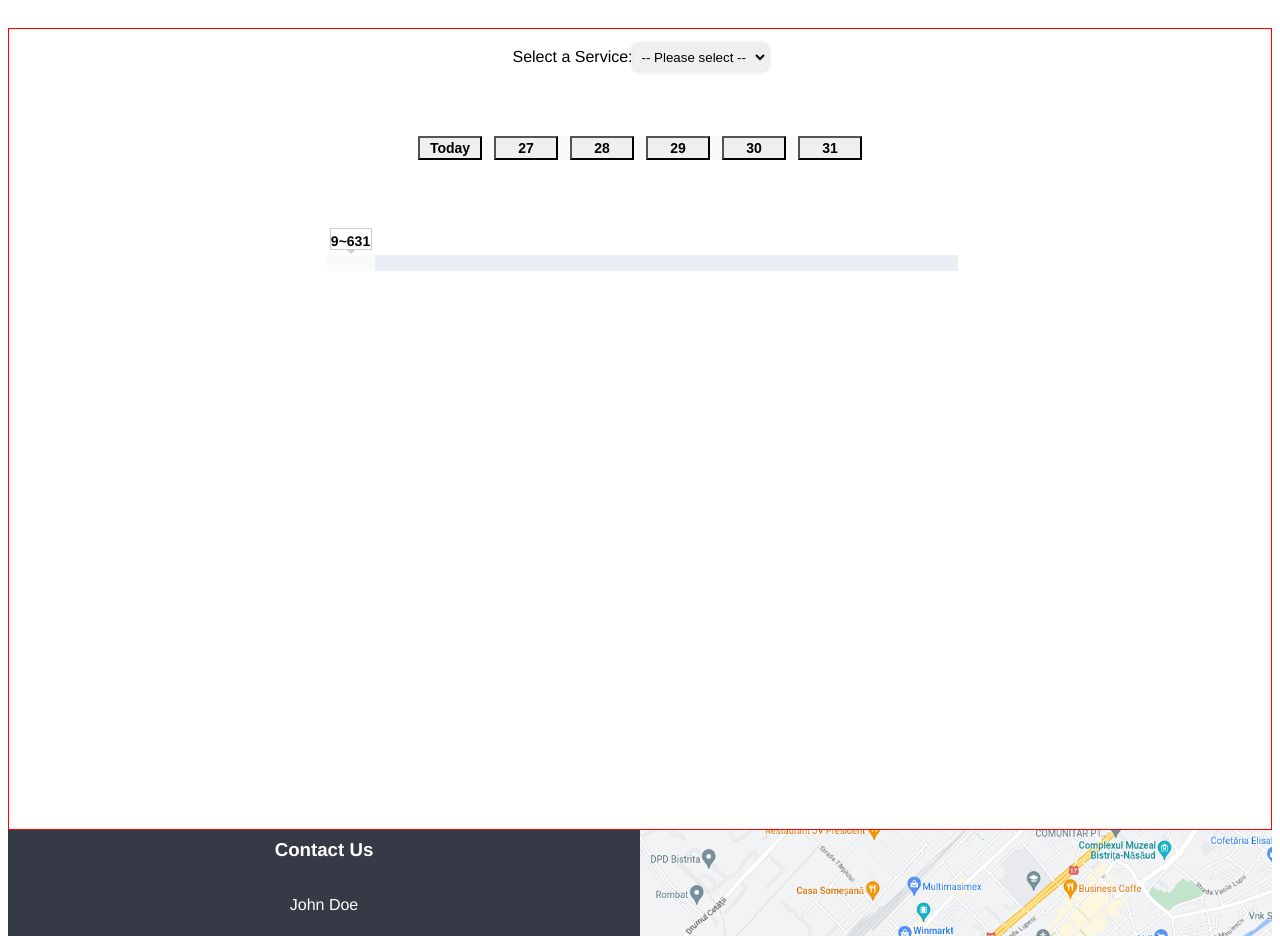
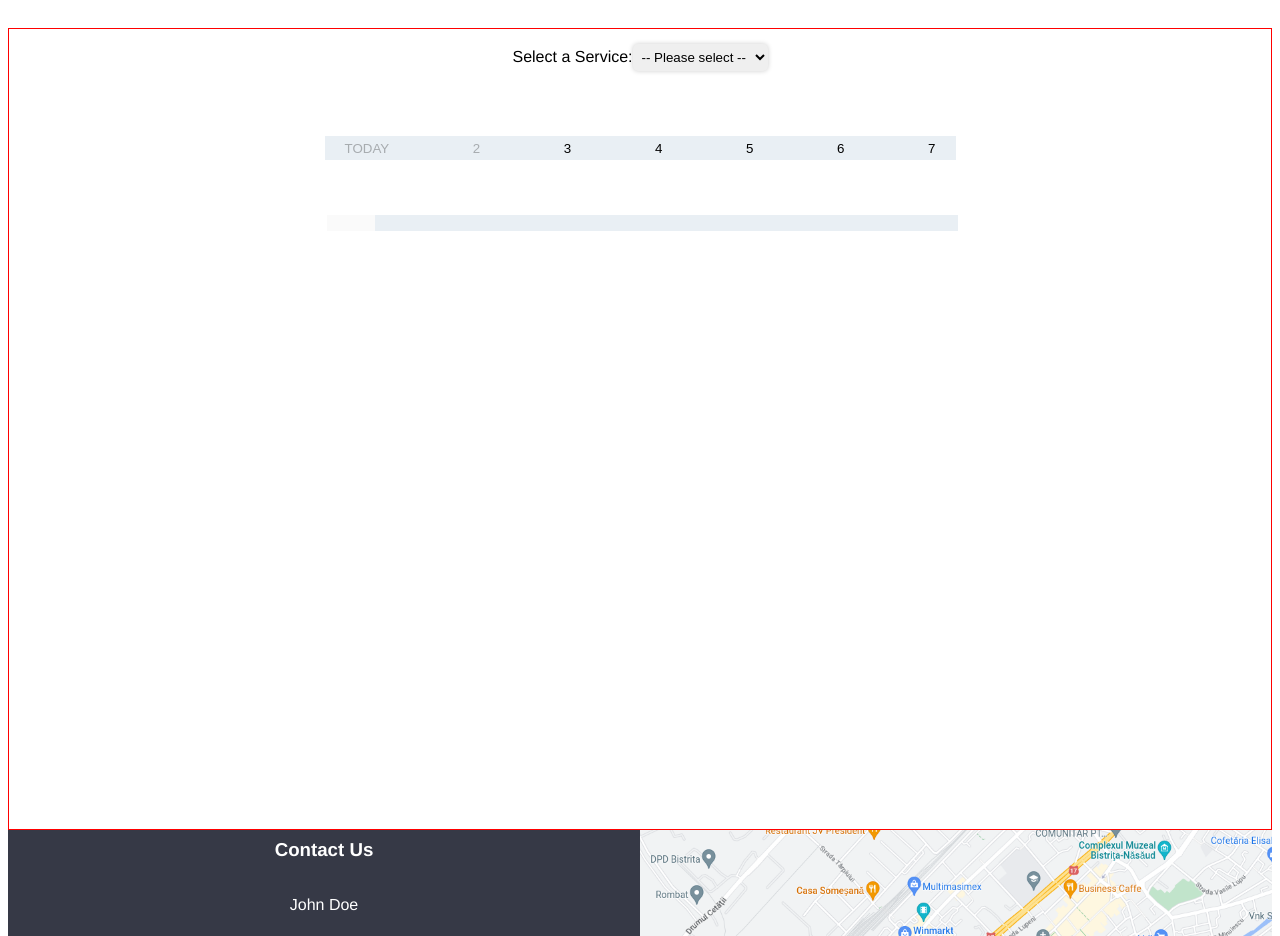
Before and after one commit to vio-m/Garage, a React (Vite) app: page / in a window 1280 px wide. Shown: the part 1240-2176 px from the top of the page. Built offline with nearby package versions, Linux system fonts and the light colour scheme.

Commit message:
updated day select on booking component

```diff
--- a/src/components/booking.jsx
+++ b/src/components/booking.jsx
@@ -48,35 +48,72 @@ const Button = styled.button`
     `;
 
 const CalendarWrapper = styled.div`
+    width: 50%;
     margin-top: 50px;
-    padding: 0rem;
-    border-radius: 0.5rem;
-    background-color: #f9fafb;
+    background-color: #E9EFF4;
+    `;
+const StyledDays = styled.div`
+    height: 1.5rem;
+    outline: none;
     display: flex;
-    flex-wrap: wrap;
-    gap: 0.75rem;
-    `;
+    justify-content: space-between;
+    overflow-x: scroll;
+    scrollbar-width: none;
+    -ms-overflow-style: none;
+    &::-webkit-scrollbar {
+      display: none;
+    }
+    button {
+        background-color: transparent;
+        border-radius: 0%;
+        border: none;
+        padding: 0px 20px;
+    }
+    button:hover {
+        cursor: pointer;
+    }
+    .selected {
+        background-color: #9c9c9c;
+        color: white;
+    }
 
-const CalendarButton = styled.button`
-    width: 4rem;
-    height: 1.5rem;
-    border-radius: 0%;
-    font-weight: bold;
-    font-size: 0.875rem;
-    outline: none;
-    `;
+    /* Make the component draggable in webkit-based browsers */
+    &::-webkit-scrollbar-thumb {
+      background-color: #c9c9c9;
+      border-radius: 50px;
+    }
+
+    &:active::-webkit-scrollbar-thumb {
+      background-color: #9c9c9c;
+    }
+
+    /* Make the component draggable in Firefox */
+    scroll-behavior: smooth;
+    scrollbar-color: #c9c9c9 transparent;
+    scrollbar-width: thin;
+
+    /* Style the draggable thumb in Firefox */
+    &::-moz-scrollbar-thumb {
+      background-color: #c9c9c9;
+      border-radius: 50px;
+    }
+
+    &:active::-moz-scrollbar-thumb {
+      background-color: #9c9c9c;
+    }
+  `;
+
+
 
 const RangeInputWrapper = styled.div`
     width: 50%;
-    margin-top: 50px;
+    margin-top: 10px;
     display: flex;
     flex-direction: column;
 `;
-
 const RangeInputLabel = styled.label`
     opacity: 0;
 `;
-
 const RangeInput = styled.input.attrs(props => ({
     type: 'range',
     min: '9',
@@ -97,7 +134,10 @@ const RangeInput = styled.input.attrs(props => ({
     height: 16px;
     background-color: #fafafa;
     border-radius: 0%;
-    cursor: pointer;
+    cursor: grab;
+  }
+  &::-moz-range-thumb:active {
+    cursor: grabbing;
   }
   &::-webkit-slider-thumb {
     -webkit-appearance: none;
@@ -105,13 +145,16 @@ const RangeInput = styled.input.attrs(props => ({
     width: 48px;
     background-color: #fafafa;
     border-radius: 0%;
-    cursor: pointer;
+    cursor: grab;
+  }
+  &::-webkit-slider-thumb:active {
+    cursor: grabbing;
   }
 `;
 const RangeInputValue = styled.span`
     display: inline-block;
     position: relative;
-    width: 40px;
+    width: 80px;
     height: 20px;
     border: 1px solid #ccc;
     border-radius: 0px;
@@ -123,6 +166,11 @@ const RangeInputValue = styled.span`
     color: #000;
     margin-left: 5px;
     margin-bottom: 3px;
+    opacity: 0;
+
+    &.active {
+        opacity: 1;
+    }
 
     &::after {
     content: '';
@@ -139,22 +187,81 @@ const RangeInputValue = styled.span`
 function AppointmentBooking() {
     const inputRef = useRef(null);
     const [inputWidth, setInputWidth] = useState(0);
+    const [isRangeInputActive, setIsRangeInputActive] = useState(false);
     const [value, setValue] = useState(9);
+    const [today, setToday] = useState(new Date());
+    const [selectedDate, setSelectedDate] = useState();
     const [service, setService] = useState('');
-    const [date, setDate] = useState('');
     const [name, setName] = useState('');
     const [email, setEmail] = useState('');
     const [phone, setPhone] = useState('');
 
     useEffect(() => {
+        console.log("Selected date has changed:", selectedDate);
+      }, [selectedDate]);
+
+    const renderDays = () => {
+        const days = [];
+
+        for (let i = 0; i < 7; i++) {
+          const day = new Date(today);
+          day.setDate(today.getDate() + i);
+          days.push(day);
+        }
+
+        return days.map((day) => {
+          const isWeekend = day.getDay() === 0 || day.getDay() === 6;
+          const label = day.toDateString() === new Date().toDateString() ? "TODAY" : day.getDate();
+
+
+          return (
+            <button
+              key={day}
+              onClick={() => {setSelectedDate(label); console.dir(label)}}
+              className={selectedDate === label ? "selected" : ""}
+              disabled={isWeekend}
+            >
+              {label}
+            </button>
+          );
+        });
+    };
+
+    useEffect(() => {
         if (inputRef.current) {
-          setInputWidth(inputRef.current.offsetWidth);
+            setInputWidth(inputRef.current.offsetWidth);
         }
+        const handleResize = () => {
+            if (inputRef.current) {
+                setInputWidth(inputRef.current.offsetWidth);
+            }
+        };
+        window.addEventListener('resize', handleResize);
+        return () => {
+            window.removeEventListener('resize', handleResize);
+        };
     }, []);
 
     const handleRangeChange = (event) => {
         setValue(parseFloat(event.target.value));
     }
+    const handleRangeInputMouseDown = () => {
+        setIsRangeInputActive(true);
+      };
+    const handleRangeInputMouseUp = () => {
+        setIsRangeInputActive(false);
+    };
+
+    function formatTime(value) {
+        const date = new Date();
+        const hours = Math.floor(value);
+        const minutes = Math.round((value - hours) * 60);
+        date.setHours(hours);
+        date.setMinutes(minutes);
+        return date.toLocaleTimeString([], { hour: '2-digit', minute: '2-digit' });
+    }
+
+
 
     function handleSubmit(event) {
             event.preventDefault();
@@ -176,21 +283,19 @@ function AppointmentBooking() {
                     </Select>
                 </Label>
 
+
+
                 <CalendarWrapper>
-                    <CalendarButton active>Today</CalendarButton>
-                    <CalendarButton>27</CalendarButton>
-                    <CalendarButton active>28</CalendarButton>
-                    <CalendarButton active>29</CalendarButton>
-                    <CalendarButton active>30</CalendarButton>
-                    <CalendarButton active>31</CalendarButton>
+                    <StyledDays>{renderDays()}</StyledDays>
                 </CalendarWrapper>
 
                 <RangeInputWrapper>
                     <RangeInputLabel htmlFor="hour-select"> - {value} - </RangeInputLabel>
                     <RangeInputValue
+                        className={isRangeInputActive ? 'active' : ''}
                         style={{ left: `calc(${(value-9) * 12}%)` }}
                         >
-                        {value}~{inputWidth}
+                        {formatTime(value)}
                     </RangeInputValue>
                     <RangeInput
                         ref={inputRef}
@@ -198,6 +303,8 @@ function AppointmentBooking() {
                         name="hour-select"
                         value={value}
                         onChange={handleRangeChange}
+                        onMouseDown={handleRangeInputMouseDown}
+                        onMouseUp={handleRangeInputMouseUp}
                     />
 
                 </RangeInputWrapper>
```
